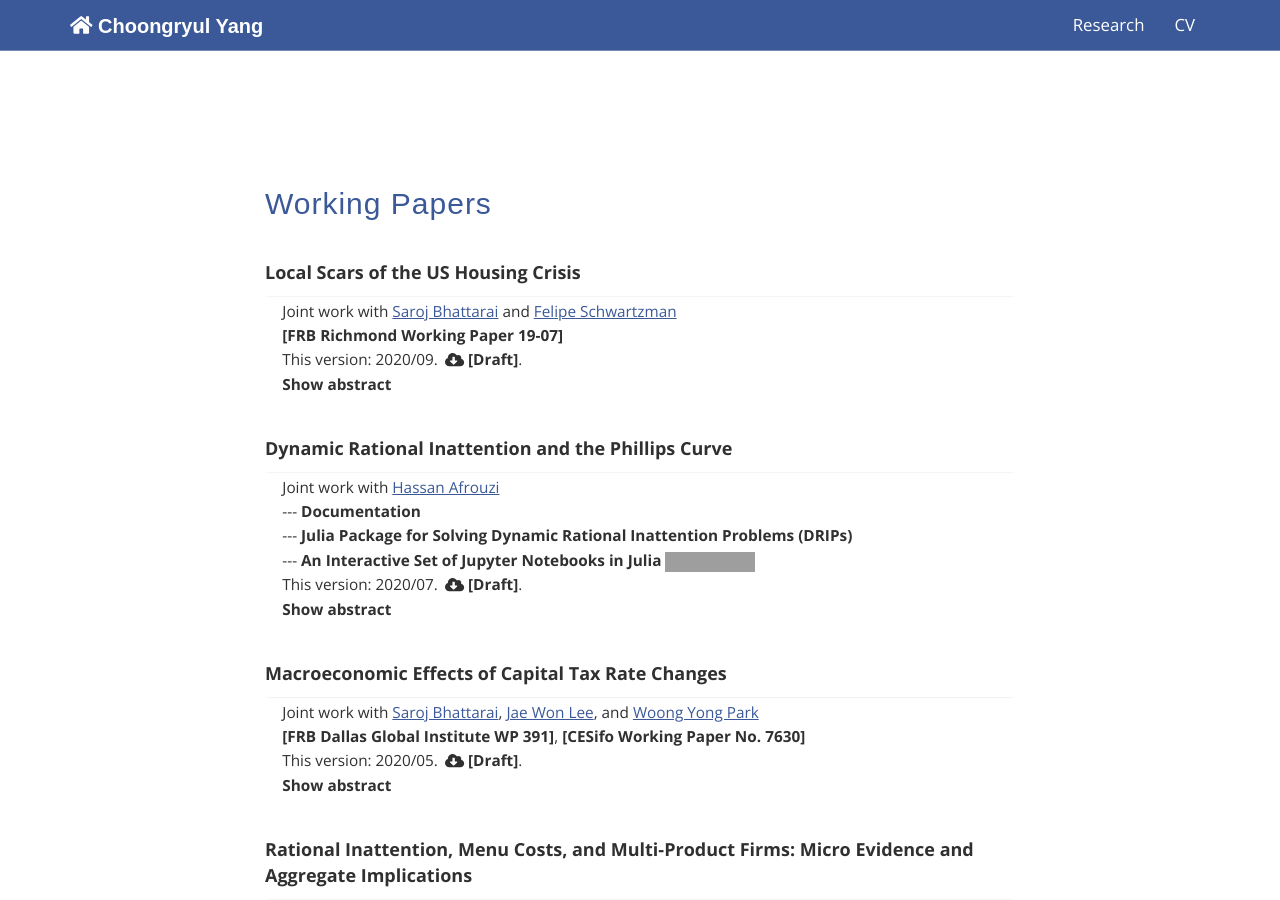
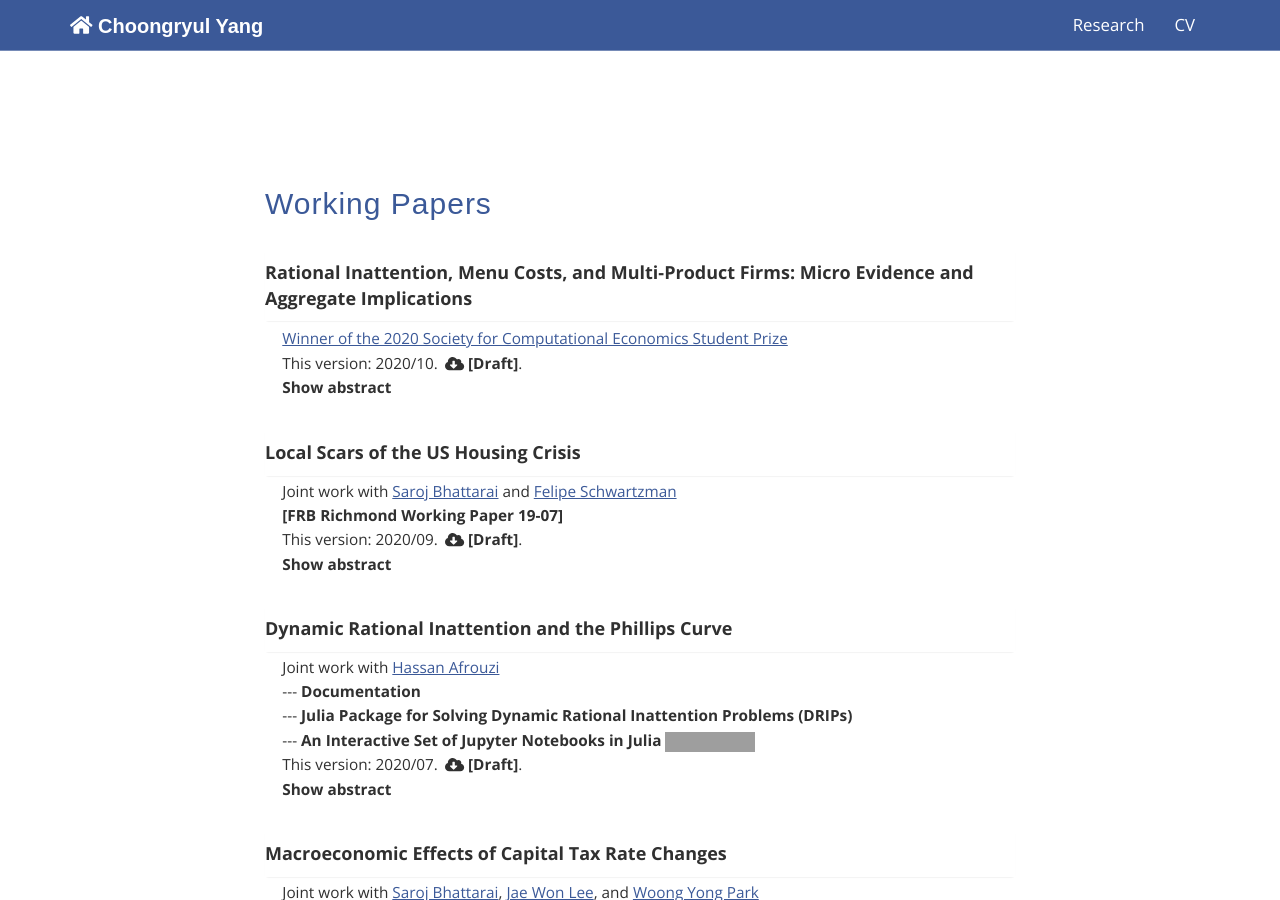
Before and after one commit to choongryulyang/choongryulyang.github.io, a Jekyll site: the page built from index.html, in a window 1280 px wide and 900 px high, scrolled down 773 px. Built offline with Jekyll 4.4.1, drawn with Linux system fonts in a browser that asks for light colours; some of the changed lines change nothing that is shown; some of the changed text lies outside the part shown; grey boxes are pictures that could not be loaded.

Commit message:
Update index.html

```diff
--- a/index.html
+++ b/index.html
@@ -65,6 +65,74 @@
 
 
 		<h2 style="margin-bottom:30px;margin-top:60px"><span>Working Papers</span></h2>
+
+
+			<div class="panel-group" id="accordion" role="tablist" aria-multiselectable="true">
+				<div class="panel panel-default">
+					<div class="panel-heading" role="tab" id="headingOne" style="background-color:white;">
+						<div class="panel_title">
+							<div style="font-size:13.5pt; text-align: left; color: #303030">
+							Rational Inattention, Menu Costs, and Multi-Product Firms: Micro Evidence and Aggregate Implications
+							</div>
+						</div>
+					</div>
+				</div>
+
+
+				<article>
+
+				<div  class="panel-collapse collapse in" role="tabpanel" >
+					<div class="panel-body">
+
+						<div style="font-size: 11.5pt; text-align: left; color: #303030; margin-left: 0.8em">
+
+						<p style="margin-bottom:0px; font-size: 11.5pt">
+						<a style="color: #303030">
+						<a class="author" href="https://comp-econ.org/index.html" target="_blank">Winner of the 2020 Society for Computational Economics Student Prize</a>
+
+						</p>
+
+						<p style="margin-bottom:0px; font-size: 11.5pt">
+						<a style="color: #303030">
+						This version: 2020/10.
+						<a class="two" style="margin-left: 0.2em" href="research/Choongryul_Yang_JMP.pdf" target="_blank" onclick="ga('send','event','JMP Draft', 'Click', 'Design')">
+						<i class="fas fa-cloud-download-alt" ></i> <b>[Draft]</b>.</a>
+						</p>
+
+						<p style="margin-bottom:0px; font-size: 11.5pt">
+						<a class="two" target="_blank" onclick="ga('send','event','JMP Abstract', 'Click', 'Design')">
+						<label for="jmp">abstract </label></a>
+						</p>
+
+						<input type="checkbox" id="jmp"/>
+						<p style="font-size: 11pt; margin: 10px 20px; text-align: left; color: #303030">
+						How does the number of products sold by a firm affect its decisions regarding price setting
+						and information acquisition? Using a firm-level survey from New Zealand, I show that firms
+						that produce more goods have both better information about aggregate inflation and more frequent
+						but smaller price changes. To characterize the implications of these empirical findings
+						on monetary non-neutrality, I develop a new dynamic general equilibrium model with rationally
+						inattentive multi-product firms that pay a menu cost to reset their prices. I show that
+						the interaction of the menu cost and rational inattention frictions leads firms to adopt
+						a waitand-see policy and gives rise to a new selection effect: firms have time-varying inaction bands
+						widened by their subjective uncertainty about the economy such that price adjusters choose to
+						be better informed than non-adjusters. This selection effect endogenously generates a distribution of
+						desired price changes with a majority near zero and some very far from zero, which
+						acts as a strong force to amplify monetary non-neutrality. I calibrate the model to be consistent
+						with the micro-evidence on both prices and inattention and find two main quantitative results.
+						First, the new selection effect, coupled with the imperfect information of price setters, leads to
+						real effects of monetary shocks in the one-good version of the model that are nearly as large
+						as those in the Calvo model. Second, in the two-good version of the model, as firms optimally
+						choose to have better information about monetary shocks, the real effects decline by 12%.
+						<br>
+						</p>
+
+						</div>
+
+					</div>
+				</div>
+
+				</article>
+			</div>
 
 
 
@@ -295,70 +363,6 @@
 				</article>
 			</div>
 
-
-			<div class="panel-group" id="accordion" role="tablist" aria-multiselectable="true">
-				<div class="panel panel-default">
-					<div class="panel-heading" role="tab" id="headingOne" style="background-color:white;">
-						<div class="panel_title">
-							<div style="font-size:13.5pt; text-align: left; color: #303030">
-							Rational Inattention, Menu Costs, and Multi-Product Firms: Micro Evidence and Aggregate Implications
-							</div>
-						</div>
-					</div>
-				</div>
-
-
-				<article>
-
-				<div  class="panel-collapse collapse in" role="tabpanel" >
-					<div class="panel-body">
-
-						<div style="font-size: 11.5pt; text-align: left; color: #303030; margin-left: 0.8em">
-
-						<p style="margin-bottom:0px; font-size: 11.5pt">
-						<a style="color: #303030">
-						<a class="author" href="https://comp-econ.org/index.html" target="_blank">Winner of the 2020 Society for Computational Economics Student Prize</a>
-
-						</p>
-
-						<p style="margin-bottom:0px; font-size: 11.5pt">
-						<a style="color: #303030">
-						This version: 2019/11.
-						<a class="two" style="margin-left: 0.2em" href="research/Choongryul_Yang_JMP.pdf" target="_blank" onclick="ga('send','event','JMP Draft', 'Click', 'Design')">
-						<i class="fas fa-cloud-download-alt" ></i> <b>[Draft]</b>.</a>
-						</p>
-
-						<p style="margin-bottom:0px; font-size: 11.5pt">
-						<a class="two" target="_blank" onclick="ga('send','event','JMP Abstract', 'Click', 'Design')">
-						<label for="jmp">abstract </label></a>
-						</p>
-
-						<input type="checkbox" id="jmp"/>
-						<p style="font-size: 11pt; margin: 10px 20px; text-align: left; color: #303030">
-						How does the number of products sold by a firm affect its decisions regarding price setting and information acquisition?
-						Using a firm-level survey from New Zealand, I show that firms that produce more goods have both better information
-						about aggregate inflation and more frequent but smaller price changes. To characterize the implications of these empirical
-						findings for the ability of monetary policy to stimulate the economy, I develop a new dynamic general equilibrium model with
-						rationally inattentive multi-product firms that pay a menu cost to reset their prices. I show that the interaction of the menu
-						cost and rational inattention frictions leads firms to adopt a wait-and-see policy and gives rise to a new selection effect:
-						firms have time-varying inaction bands widened by their subjective uncertainty about the economy such that price adjusters
-						choose to be better informed than non-adjusters. This selection effect endogenously generates a distribution of desired
-						price changes with a majority near zero and some very far from zero, which acts as a strong force to amplify monetary
-						non-neutrality. I calibrate the model to be consistent with the micro-evidence on both prices and inattention and find
-						two main quantitative results. First, the new selection effect, coupled with imperfect information of price setters,
-						leads to real effects of monetary policy shocks in the
-						one-good version of the model that are nearly as large as those in the Calvo model. Second, in the two-good version of the
-						model, as firms optimally choose to have better information about monetary shocks, the real effects of monetary policy shocks decline by 20%.
-						<br>
-						</p>
-
-						</div>
-
-					</div>
-				</div>
-
-				</article>
-			</div>
 
 
 
```
